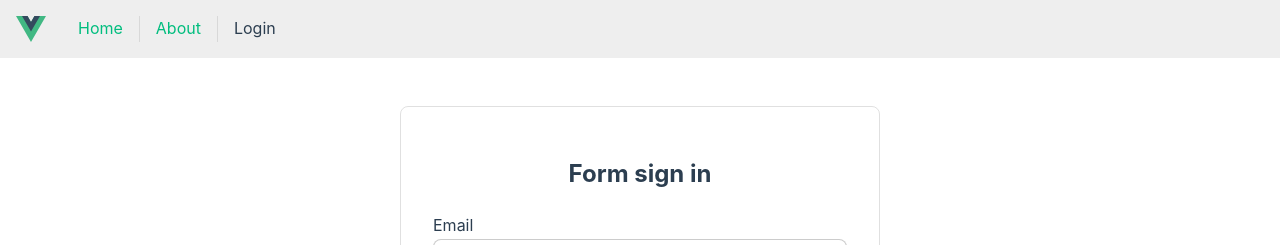
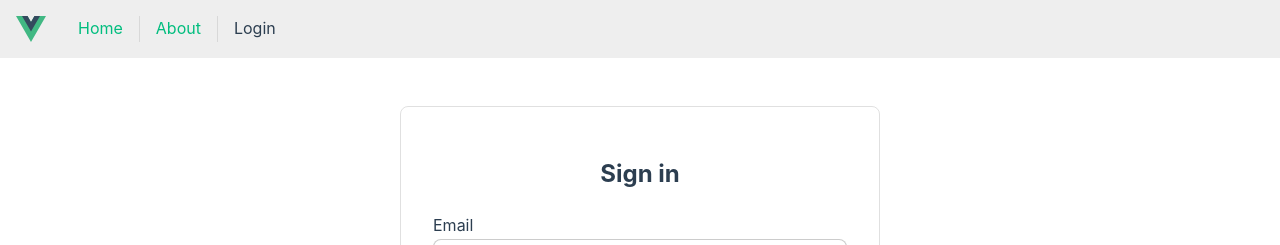
Before and after one commit to Yuri-Kuichik/wd14-vue-app, a Vue app: page /login in a window 1280 px wide. Shown: the top 245 px of the page. Built offline with nearby package versions, Linux system fonts and the light colour scheme.

Commit message:
hw 01-forms

```diff
--- a/src/pages/LoginPage.vue
+++ b/src/pages/LoginPage.vue
@@ -97,7 +97,7 @@ export default {
     <div class="sign-in-form-wrapper">
 
       <form class="sign-in-form">
-        <h2>Form sign in</h2>
+        <h2>Sign in</h2>
 
         <BaseInput
           class="sign-in-form__input"
```
Also changed, not shown: 01-forms/README.md (added).
